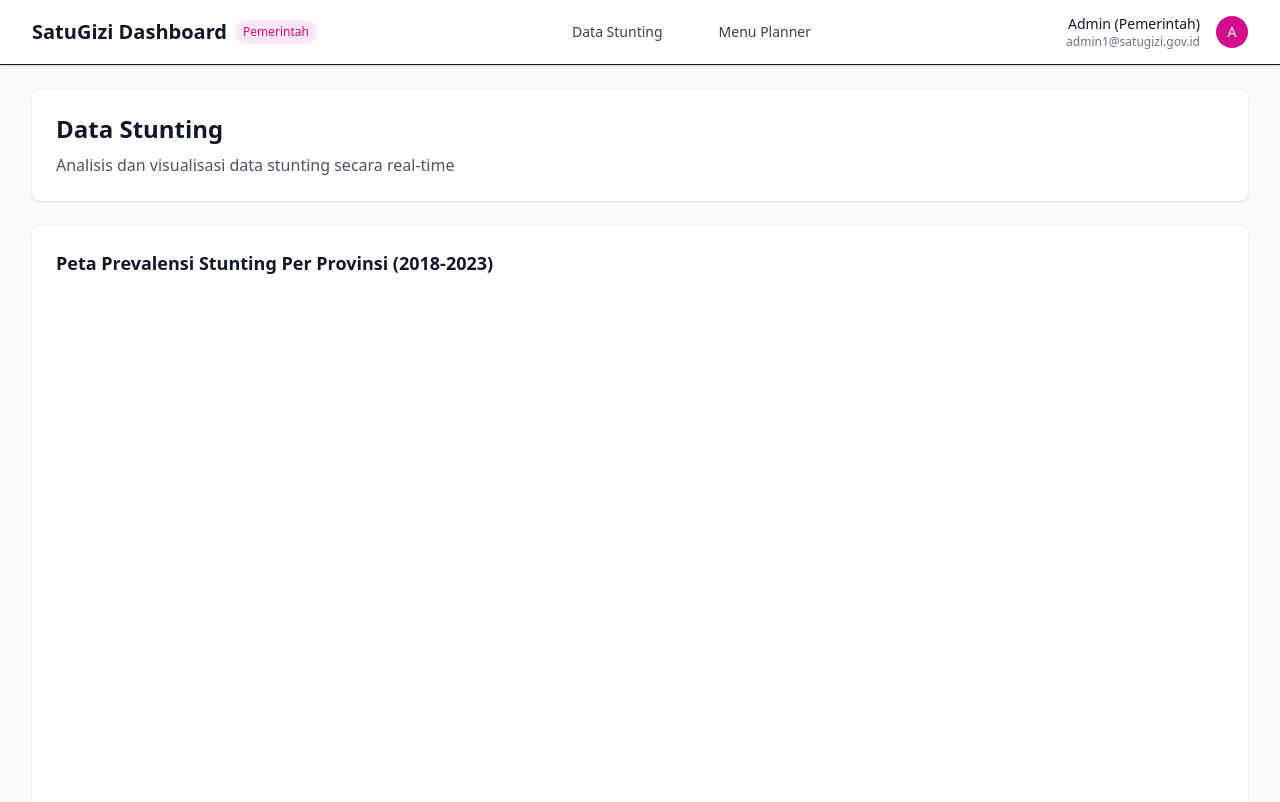
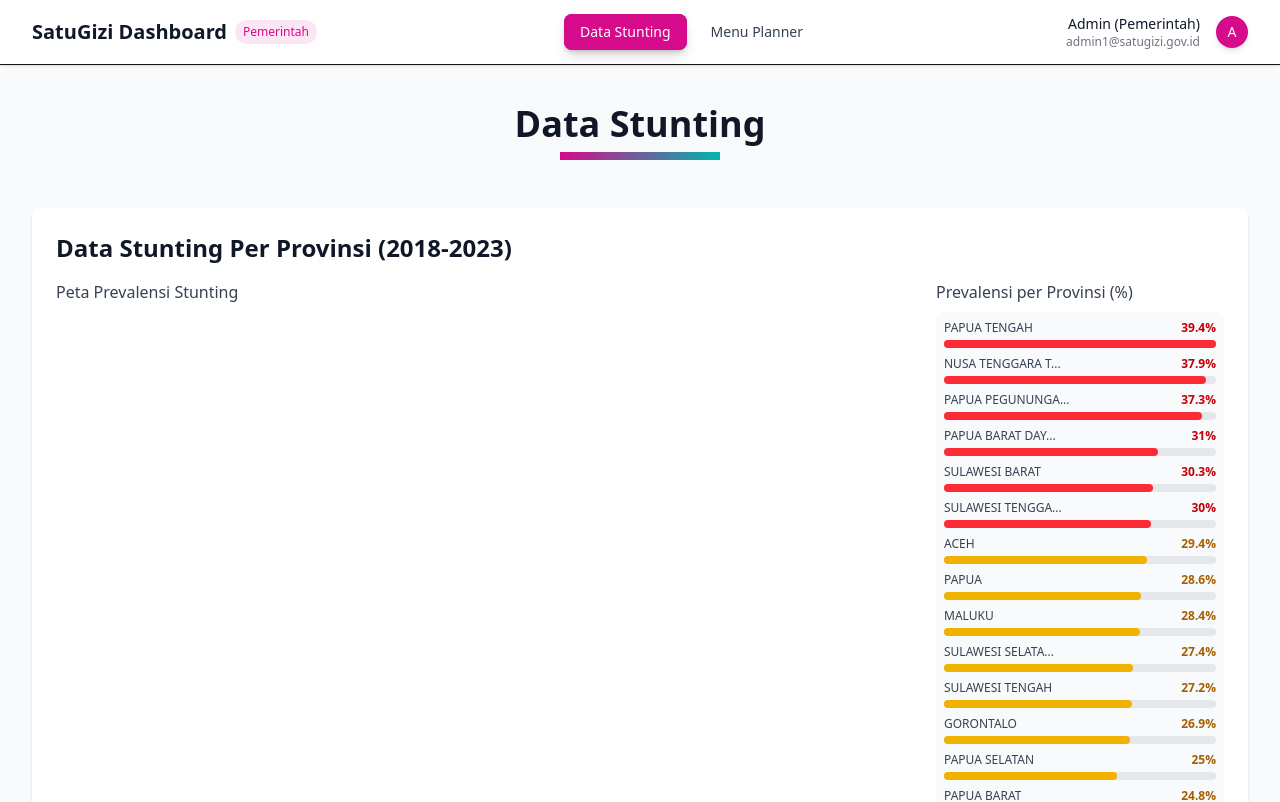
Before and after one commit to Tianrider/satu-gizi, a Next.js app: page /gov/data-stunting in a window 1280 px wide. Shown: the top 802 px of the page. Built offline with nearby package versions, Linux system fonts and the light colour scheme.

Commit message:
stylings

```diff
--- /dev/null
+++ b/src/app/gov/data-stunting/layout.tsx
@@ -0,0 +1,15 @@
+import type { Metadata } from 'next';
+
+export const metadata: Metadata = {
+  title: 'Data Stunting - Dashboard Pemerintah | SatuGizi',
+  description:
+    'Dashboard analisis dan visualisasi data stunting secara real-time untuk pemerintah',
+};
+
+export default function DataStuntingLayout({
+  children,
+}: {
+  children: React.ReactNode;
+}) {
+  return <>{children}</>;
+}
--- a/src/app/gov/data-stunting/page.tsx
+++ b/src/app/gov/data-stunting/page.tsx
@@ -27,6 +27,59 @@ const stuntingData = [
   { month: 'Dec 2023', prevalence: 18.0, target: 17.8 },
 ];
 
+const provincialStuntingData = [
+  { province: 'PAPUA TENGAH', rate: 39.4 },
+  { province: 'NUSA TENGGARA TIMUR', rate: 37.9 },
+  { province: 'PAPUA PEGUNUNGAN', rate: 37.3 },
+  { province: 'PAPUA BARAT DAYA', rate: 31.0 },
+  { province: 'SULAWESI BARAT', rate: 30.3 },
+  { province: 'SULAWESI TENGGARA', rate: 30.0 },
+  { province: 'ACEH', rate: 29.4 },
+  { province: 'PAPUA', rate: 28.6 },
+  { province: 'MALUKU', rate: 28.4 },
+  { province: 'SULAWESI SELATAN', rate: 27.4 },
+  { province: 'SULAWESI TENGAH', rate: 27.2 },
+  { province: 'GORONTALO', rate: 26.9 },
+  { province: 'PAPUA SELATAN', rate: 25.0 },
+  { province: 'PAPUA BARAT', rate: 24.8 },
+  { province: 'KALIMANTAN SELATAN', rate: 24.7 },
+  { province: 'NUSA TENGGARA BARAT', rate: 24.6 },
+  { province: 'KALIMANTAN BARAT', rate: 24.5 },
+  { province: 'BANTEN', rate: 24.0 },
+  { province: 'MALUKU UTARA', rate: 23.7 },
+  { province: 'SUMATERA BARAT', rate: 23.6 },
+  { province: 'KALIMANTAN TENGAH', rate: 23.5 },
+  { province: 'KALIMANTAN TIMUR', rate: 22.9 },
+  { province: 'JAWA BARAT', rate: 21.7 },
+  { province: 'SULAWESI UTARA', rate: 21.3 },
+  { province: 'JAWA TENGAH', rate: 20.7 },
+  { province: 'KEPULAUAN BANGKA BELITUNG', rate: 20.6 },
+  { province: 'SUMATERA SELATAN', rate: 20.3 },
+  { province: 'BENGKULU', rate: 20.2 },
+  { province: 'SUMATERA UTARA', rate: 18.9 },
+  { province: 'DAERAH ISTIMEWA YOGYAKARTA', rate: 18.0 },
+  { province: 'JAWA TIMUR', rate: 17.7 },
+  { province: 'DKI JAKARTA', rate: 17.6 },
+  { province: 'KALIMANTAN UTARA', rate: 17.4 },
+  { province: 'KEPULAUAN RIAU', rate: 16.8 },
+  { province: 'LAMPUNG', rate: 14.9 },
+  { province: 'RIAU', rate: 13.6 },
+  { province: 'JAMBI', rate: 13.5 },
+  { province: 'BALI', rate: 7.2 },
+];
+
+const getBarColor = (rate: number) => {
+  if (rate >= 30) return 'bg-red-500';
+  if (rate >= 18) return 'bg-yellow-500';
+  return 'bg-green-500';
+};
+
+const getTextColor = (rate: number) => {
+  if (rate >= 30) return 'text-red-700';
+  if (rate >= 18) return 'text-yellow-700';
+  return 'text-green-700';
+};
+
 export default function DataStuntingPage() {
   useEffect(() => {
     const script = document.createElement('script');
@@ -34,7 +87,7 @@ export default function DataStuntingPage() {
     script.async = true;
 
     script.onload = () => {
-      // Handle first visualization (country-wide per province)
+      // Handle first visualization (country-wide per province map)
       const divElement1 = document.getElementById('viz1748679246694');
       if (divElement1) {
         const vizElement1 = divElement1.getElementsByTagName('object')[0];
@@ -44,8 +97,8 @@ export default function DataStuntingPage() {
         }
       }
 
-      // Handle second visualization (detailed regional)
-      const divElement2 = document.getElementById('viz1748678592497');
+      // Handle second visualization (district/city level)
+      const divElement2 = document.getElementById('viz1748681242886');
       if (divElement2) {
         const vizElement2 = divElement2.getElementsByTagName('object')[0];
         if (vizElement2) {
@@ -69,18 +122,26 @@ export default function DataStuntingPage() {
 
   return (
     <div className='space-y-6'>
-      <div className='bg-white rounded-lg shadow-sm p-6'>
-        <h1 className='text-2xl font-bold text-gray-900 mb-2'>Data Stunting</h1>
-        <p className='text-gray-600'>
-          Analisis dan visualisasi data stunting secara real-time
-        </p>
+      <div className='rounded-lg p-6 flex flex-col justify-center items-center w-full'>
+        <h1 className='text-4xl font-bold text-gray-900 mb-2 text-center'>
+          Data Stunting
+        </h1>
+        <div
+          className='w-[10rem] h-2'
+          style={{ background: 'linear-gradient(to right, #D50B8B, #02B5AC)' }}
+        />
       </div>
 
-      <div className='bg-white rounded-lg shadow-sm p-6'>
-        <h2 className='text-lg font-semibold text-gray-900 mb-4'>
-          Peta Prevalensi Stunting Per Provinsi (2018-2023)
+      <div className='bg-white rounded-lg shadow-sm p-6 pb-14'>
+        <h2 className='text-2xl font-bold text-gray-900 mb-4'>
+          Data Stunting Per Provinsi (2018-2023)
         </h2>
-        <div className='w-full h-[600px]'>
+        <div className='flex gap-4 h-[600px]'>
+          <div className='w-3/4'>
+            <h3 className='text-md font-medium text-gray-700 mb-2'>
+              Peta Prevalensi Stunting
+            </h3>
+            <div className='w-full h-full'>
               <div
                 className='tableauPlaceholder'
                 id='viz1748679246694'
@@ -161,21 +222,86 @@ export default function DataStuntingPage() {
             </div>
           </div>
 
+          <div className='w-1/4'>
+            <h3 className='text-md font-medium text-gray-700 mb-2'>
+              Prevalensi per Provinsi (%)
+            </h3>
+            <div className='w-full h-full overflow-y-auto bg-gray-50 rounded-lg p-2'>
+              <div className='space-y-1'>
+                {provincialStuntingData.map((item, index) => {
+                  const maxRate = Math.max(
+                    ...provincialStuntingData.map((p) => p.rate)
+                  );
+                  const barWidth = (item.rate / maxRate) * 100;
+
+                  return (
+                    <div
+                      key={index}
+                      className='mb-2'
+                    >
+                      <div className='flex justify-between items-center mb-1'>
+                        <span
+                          className='text-xs font-medium text-gray-700 truncate'
+                          title={item.province}
+                        >
+                          {item.province.length > 15
+                            ? `${item.province.substring(0, 15)}...`
+                            : item.province}
+                        </span>
+                        <span
+                          className={`text-xs font-bold ${getTextColor(
+                            item.rate
+                          )}`}
+                        >
+                          {item.rate}%
+                        </span>
+                      </div>
+                      <div className='w-full bg-gray-200 rounded-full h-2'>
+                        <div
+                          className={`h-2 rounded-full transition-all duration-300 ${getBarColor(
+                            item.rate
+                          )}`}
+                          style={{ width: `${barWidth}%` }}
+                        ></div>
+                      </div>
+                    </div>
+                  );
+                })}
+              </div>
+              <div className='mt-4 text-xs text-gray-600 border-t pt-2'>
+                <div className='flex items-center gap-2 mb-1'>
+                  <div className='w-3 h-2 bg-red-500 rounded'></div>
+                  <span>≥30% (Tinggi)</span>
+                </div>
+                <div className='flex items-center gap-2 mb-1'>
+                  <div className='w-3 h-2 bg-yellow-500 rounded'></div>
+                  <span>18-29% (Sedang)</span>
+                </div>
+                <div className='flex items-center gap-2'>
+                  <div className='w-3 h-2 bg-green-500 rounded'></div>
+                  <span>&lt;18% (Rendah)</span>
+                </div>
+              </div>
+            </div>
+          </div>
+        </div>
+      </div>
+
       <div className='bg-white rounded-lg shadow-sm p-6'>
-        <h2 className='text-lg font-semibold text-gray-900 mb-4'>
-          Peta Prevalensi Stunting Indonesia (Detail Regional)
+        <h2 className='text-2xl font-bold text-gray-900 mb-4'>
+          Peta Prevalensi Stunting Kabupaten/Kota 2023
         </h2>
         <div className='w-full h-[600px]'>
           <div
             className='tableauPlaceholder'
-            id='viz1748678592497'
+            id='viz1748681242886'
             style={{ position: 'relative', width: '100%', height: '100%' }}
           >
             <noscript>
               <a href='#'>
                 <img
-                  alt='DB ALL'
-                  src='https://public.tableau.com/static/images/Z7/Z77FJ8292/1_rss.png'
+                  alt='D Stunting'
+                  src='https://public.tableau.com/static/images/Pe/PetaprevalensistuntingKabupatenKota2023/DStunting/1_rss.png'
                   style={{
                     border: 'none',
                     width: '100%',
@@ -198,16 +324,24 @@ export default function DataStuntingPage() {
                 value='3'
               />
               <param
-                name='path'
-                value='shared/Z77FJ8292'
+                name='site_root'
+                value=''
+              />
+              <param
+                name='name'
+                value='PetaprevalensistuntingKabupatenKota2023/DStunting'
+              />
+              <param
+                name='tabs'
+                value='no'
               />
               <param
                 name='toolbar'
-                value='no'
+                value='yes'
               />
               <param
                 name='static_image'
-                value='https://public.tableau.com/static/images/Z7/Z77FJ8292/1.png'
+                value='https://public.tableau.com/static/images/Pe/PetaprevalensistuntingKabupatenKota2023/DStunting/1.png'
               />
               <param
                 name='animate_transition'
--- a/src/app/gov/layout.tsx
+++ b/src/app/gov/layout.tsx
@@ -1,17 +1,19 @@
-import type { Metadata } from 'next';
+'use client';
+
 import Link from 'next/link';
-
-export const metadata: Metadata = {
-  title: 'Dashboard Pemerintah - SatuGizi',
-  description:
-    'Dashboard untuk perencanaan menu bergizi dan analisis data stunting real-time',
-};
+import { usePathname } from 'next/navigation';
 
 export default function GovLayout({ children }: { children: React.ReactNode }) {
+  const pathname = usePathname();
+
+  const isActive = (path: string) => {
+    return pathname === path || pathname.startsWith(path);
+  };
+
   return (
     <div className='min-h-screen bg-gray-50'>
       {/* Header untuk Dashboard Pemerintah */}
-      <header className='bg-white shadow-sm border-b'>
+      <header className='fixed top-0 left-0 right-0 z-50 bg-white shadow-sm border-b backdrop-blur-sm bg-white/95'>
         <div className='max-w-7xl mx-auto px-4 sm:px-6 lg:px-8'>
           <div className='flex justify-between items-center h-16'>
             <div className='flex items-center'>
@@ -23,18 +25,32 @@ export default function GovLayout({ children }: { children: React.ReactNode }) {
               </span>
             </div>
 
-            <nav className='flex space-x-8'>
+            <nav className='flex space-x-2'>
               <Link
                 href='/gov/data-stunting'
-                className='text-gray-700 hover:text-primary px-3 py-2 text-sm font-medium'
+                className={`relative px-4 py-2 text-sm font-medium rounded-lg transition-all duration-200 ${
+                  isActive('/gov/data-stunting')
+                    ? 'bg-primary text-white shadow-md'
+                    : 'text-gray-700 hover:text-primary hover:bg-primary/5'
+                }`}
               >
-                Data Stunting
+                <span className='relative z-10'>Data Stunting</span>
+                {isActive('/gov/data-stunting') && (
+                  <div className='absolute inset-0 bg-primary rounded-lg shadow-lg'></div>
+                )}
               </Link>
               <Link
                 href='/gov/menu-planner'
-                className='text-gray-700 hover:text-third px-3 py-2 text-sm font-medium'
+                className={`relative px-4 py-2 text-sm font-medium rounded-lg transition-all duration-200 ${
+                  isActive('/gov/menu-planner')
+                    ? 'bg-third text-white shadow-md'
+                    : 'text-gray-700 hover:text-third hover:bg-third/5'
+                }`}
               >
-                Menu Planner
+                <span className='relative z-10'>Menu Planner</span>
+                {isActive('/gov/menu-planner') && (
+                  <div className='absolute inset-0 bg-third rounded-lg shadow-lg'></div>
+                )}
               </Link>
             </nav>
 
@@ -47,7 +63,7 @@ export default function GovLayout({ children }: { children: React.ReactNode }) {
                   admin1@satugizi.gov.id
                 </div>
               </div>
-              <div className='w-8 h-8 bg-primary rounded-full flex items-center justify-center'>
+              <div className='w-8 h-8 bg-primary rounded-full flex items-center justify-center shadow-md hover:shadow-lg transition-shadow duration-200'>
                 <span className='text-white text-sm font-medium'>A</span>
               </div>
             </div>
@@ -56,7 +72,7 @@ export default function GovLayout({ children }: { children: React.ReactNode }) {
       </header>
 
       {/* Main Content */}
-      <main className='max-w-7xl mx-auto py-6 px-4 sm:px-6 lg:px-8'>
+      <main className='max-w-7xl mx-auto pt-20 py-6 px-4 sm:px-6 lg:px-8'>
         {children}
       </main>
     </div>
--- /dev/null
+++ b/src/app/gov/menu-planner/layout.tsx
@@ -0,0 +1,15 @@
+import type { Metadata } from 'next';
+
+export const metadata: Metadata = {
+  title: 'Menu Planner - Dashboard Pemerintah | SatuGizi',
+  description:
+    'Perencanaan menu bergizi dengan parameter yang dapat disesuaikan untuk pemerintah',
+};
+
+export default function MenuPlannerLayout({
+  children,
+}: {
+  children: React.ReactNode;
+}) {
+  return <>{children}</>;
+}
```
Also changed, not shown: src/app/gov/menu-planner/page.tsx (+6 -6 lines). Lines whose indentation alone changed are shown as unchanged.
